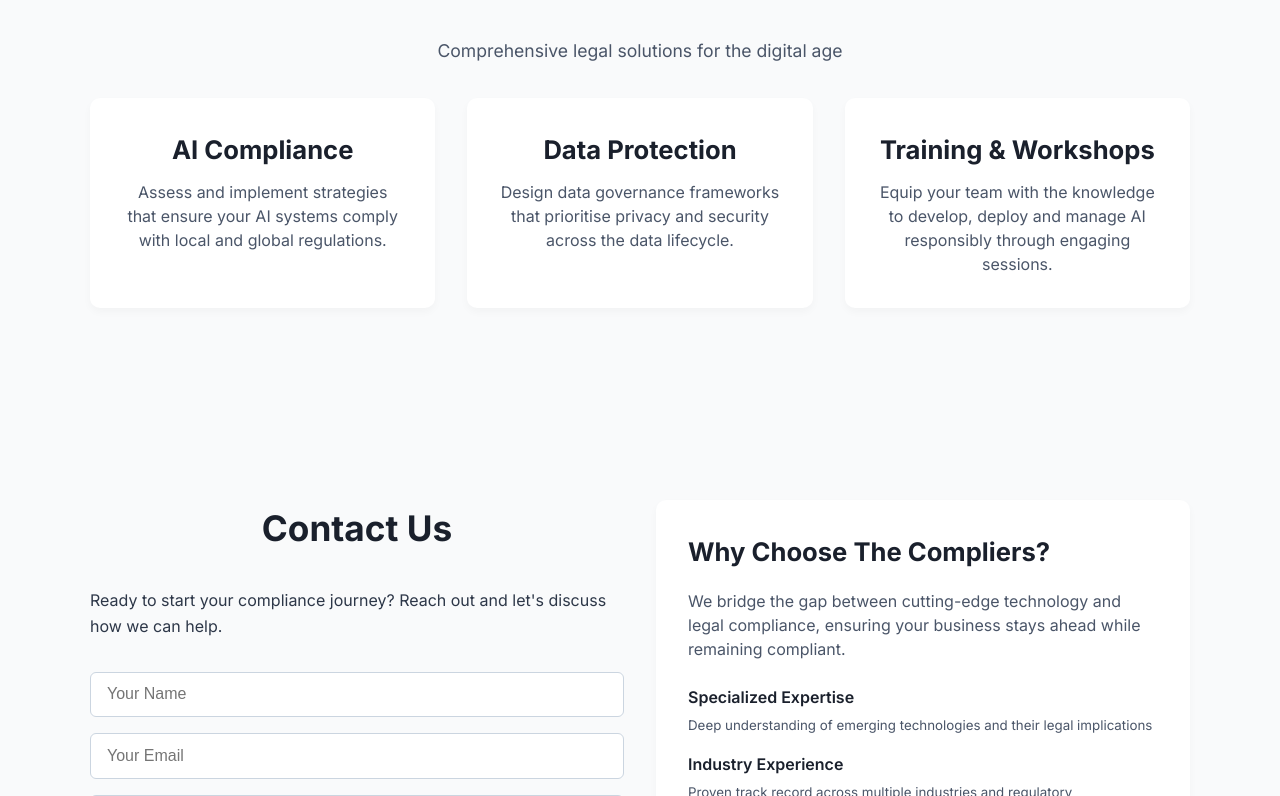
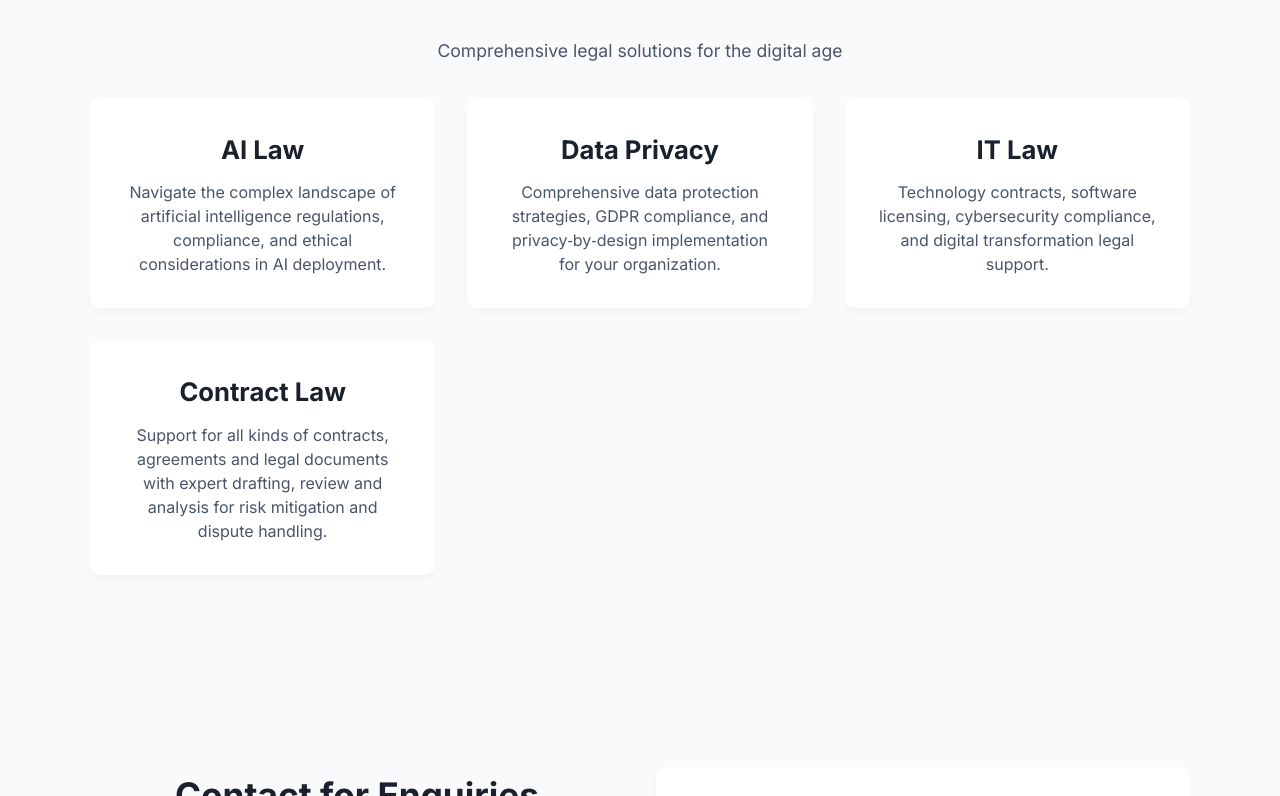
Before and after one commit to unforgettablekartik/compliers, a Next.js app: page / in a window 1280 px wide. Shown: the part 1224-2020 px from the top of the page. Built offline with nearby package versions, Linux system fonts and the light colour scheme.

Commit message:
Update index.tsx

```diff
--- a/pages/index.tsx
+++ b/pages/index.tsx
@@ -12,10 +12,10 @@ export default function Home() {
     <>
       <Head>
         {/* Updated title and description to reflect new focus */}
-        <title>The Compliers – AI Law & IT & Data Privacy Specialists</title>
+        <title>The Compliers – AI Law &amp; IT &amp; Data Privacy Specialists</title>
         <meta
           name="description"
-          content="With our specialization in AI Law and legal aspects of IT & Data Privacy, we advise on and help with the conventional areas of law as well as the latest legal developments across the industries."
+          content="With our specialization in AI Law and legal aspects of IT &amp; Data Privacy, we advise on and help with the conventional areas of law as well as the latest legal developments across the industries."
         />
         <link
           rel="stylesheet"
@@ -60,9 +60,9 @@ export default function Home() {
       <header id="hero">
         <div className="hero-content">
           {/* Updated hero headline and description */}
-          <h1>AI Law and legal aspects of IT & Data Privacy</h1>
+          <h1>AI Law and legal aspects of IT &amp; Data Privacy</h1>
           <p>
-            With our specialization in AI Law and legal aspects of IT & Data
+            With our specialization in AI Law and legal aspects of IT &amp; Data
             Privacy, we advise on and help with the conventional areas of law as
             well as the latest legal developments across the industries.
           </p>
@@ -104,28 +104,42 @@ export default function Home() {
             Comprehensive legal solutions for the digital age
           </p>
           <div className="services-grid">
+            {/* AI Law */}
             <div className="service">
-              <i className="fa-solid fa-shield-check service-icon" aria-hidden="true"></i>
-              <h3>AI Compliance</h3>
+              <i className="fa-solid fa-robot service-icon" aria-hidden="true"></i>
+              <h3>AI Law</h3>
               <p>
-                Assess and implement strategies that ensure your AI systems comply
-                with local and global regulations.
+                Navigate the complex landscape of artificial intelligence
+                regulations, compliance, and ethical considerations in AI
+                deployment.
               </p>
             </div>
+            {/* Data Privacy */}
             <div className="service">
-              <i className="fa-solid fa-lock service-icon" aria-hidden="true"></i>
-              <h3>Data Protection</h3>
+              <i className="fa-solid fa-user-shield service-icon" aria-hidden="true"></i>
+              <h3>Data Privacy</h3>
               <p>
-                Design data governance frameworks that prioritise privacy and
-                security across the data lifecycle.
+                Comprehensive data protection strategies, GDPR compliance, and
+                privacy‑by‑design implementation for your organization.
               </p>
             </div>
+            {/* IT Law */}
             <div className="service">
-              <i className="fa-solid fa-chalkboard-user service-icon" aria-hidden="true"></i>
-              <h3>Training & Workshops</h3>
+              <i className="fa-solid fa-laptop-code service-icon" aria-hidden="true"></i>
+              <h3>IT Law</h3>
               <p>
-                Equip your team with the knowledge to develop, deploy and manage
-                AI responsibly through engaging sessions.
+                Technology contracts, software licensing, cybersecurity
+                compliance, and digital transformation legal support.
+              </p>
+            </div>
+            {/* Contract Law */}
+            <div className="service">
+              <i className="fa-solid fa-file-contract service-icon" aria-hidden="true"></i>
+              <h3>Contract Law</h3>
+              <p>
+                Support for all kinds of contracts, agreements and legal
+                documents with expert drafting, review and analysis for risk
+                mitigation and dispute handling.
               </p>
             </div>
           </div>
@@ -138,11 +152,7 @@ export default function Home() {
           <div className="contact-wrapper">
             {/* Left side: existing contact form */}
             <div className="contact-form">
-              <h2>Contact Us</h2>
-              <p>
-                Ready to start your compliance journey? Reach out and let's
-                discuss how we can help.
-              </p>
+              <h2>Contact for Enquiries</h2>
               <form id="contact-form" onSubmit={handleSubmit}>
                 <input type="text" name="name" placeholder="Your Name" required />
                 <input type="email" name="email" placeholder="Your Email" required />
```
